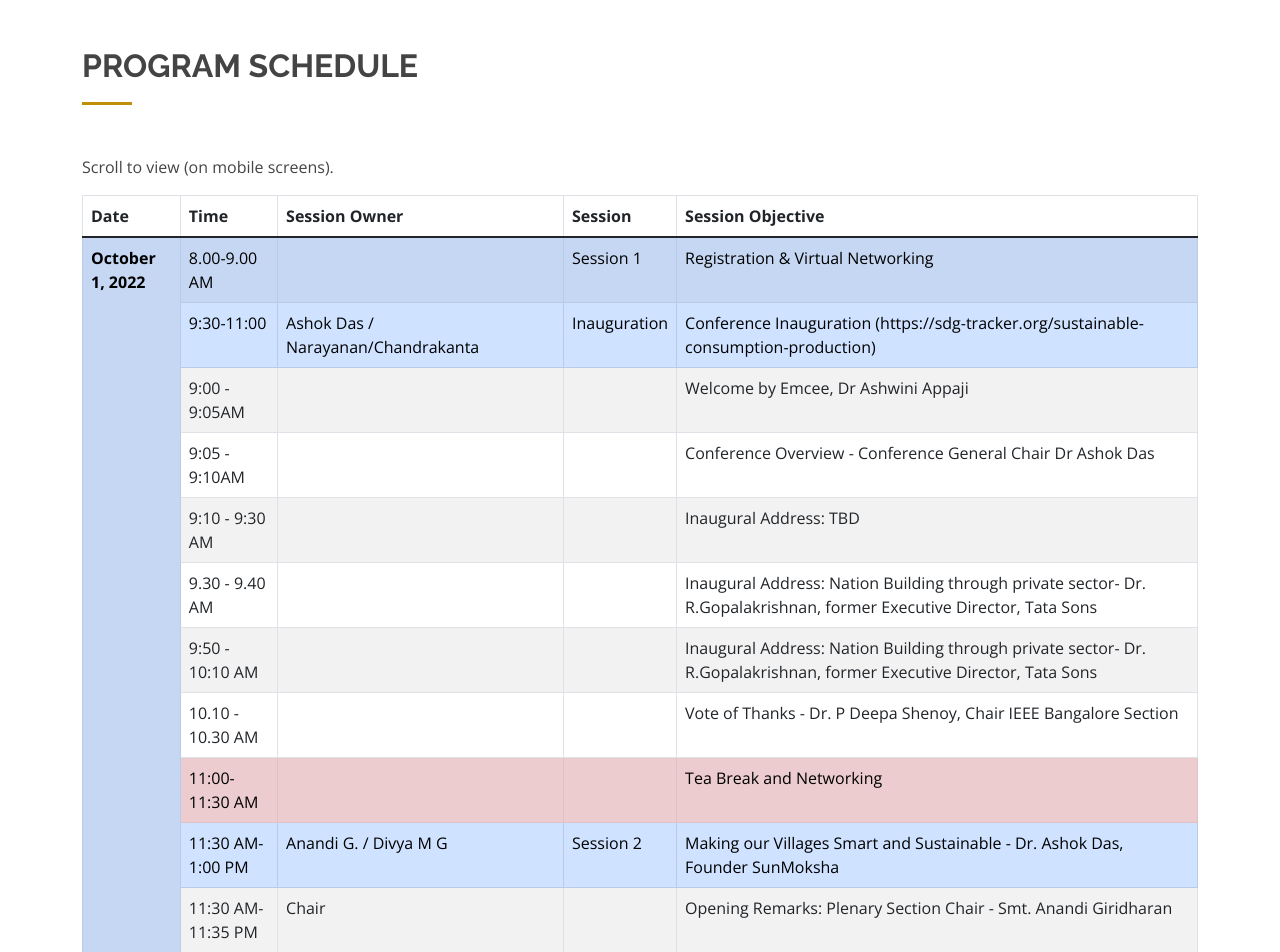
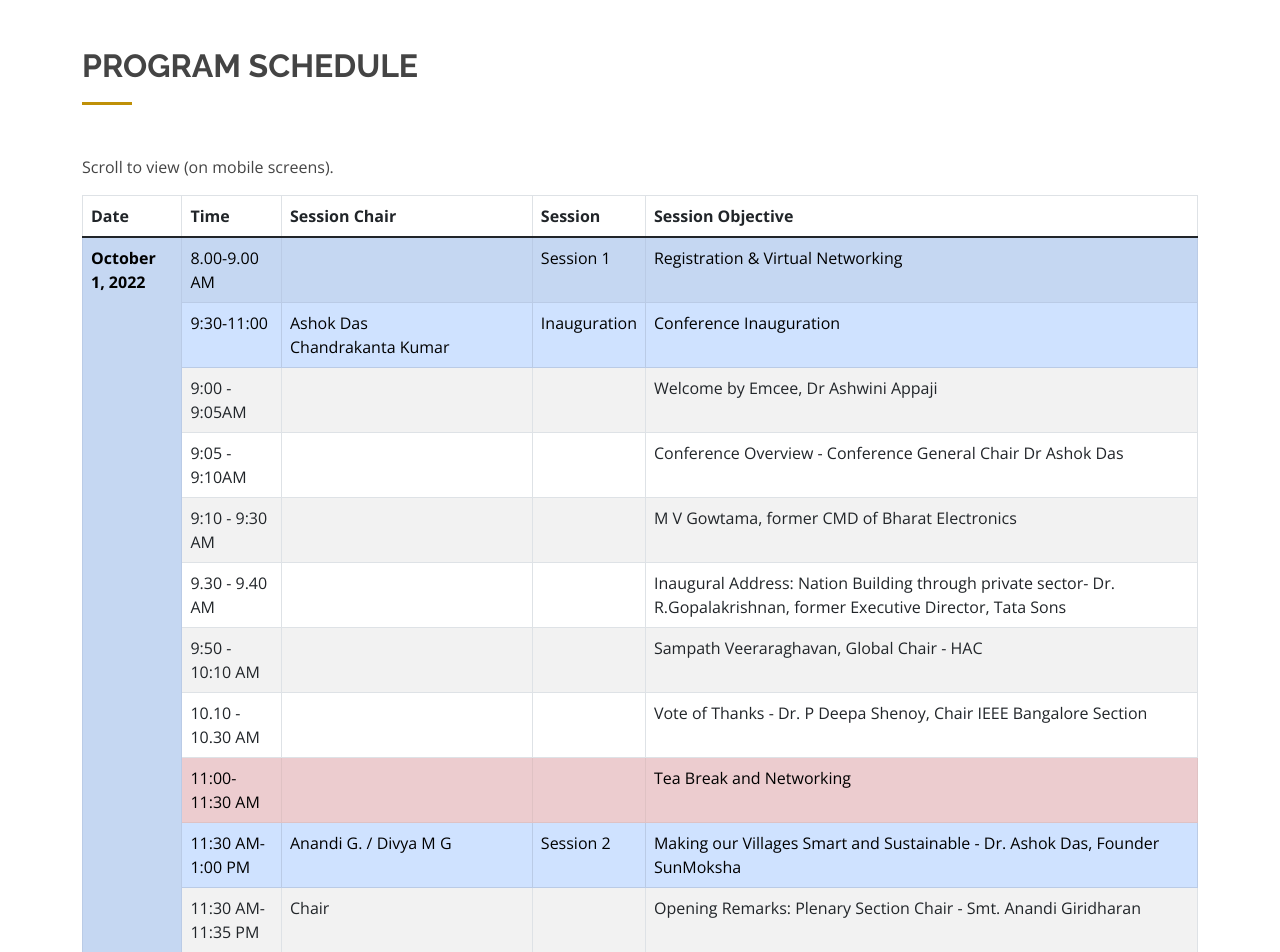
Before and after one commit to KetanKeshav/BHTC-2022, a PHP site: page /schedule.php in a window 1280 px wide. Shown: the part 61-1013 px from the top of the page. Run offline with PHP 8.4, Linux system fonts and the light colour scheme.

Commit message:
Day1 - Session 1

```diff
--- a/schedule.php
+++ b/schedule.php
@@ -35,7 +35,7 @@
                             <tr>
                                 <th scope="col">Date</th>
                                 <th scope="col">Time</th>
-                                <th scope="col">Session Owner</th>
+                                <th scope="col">Session Chair</th>
                                 <th scope="col">Session</th>
                                 <th scope="col">Session Objective</th>
                             </tr>
@@ -50,9 +50,9 @@
                             </tr>
                             <tr class="table-primary">
                                 <td>9:30-11:00</td>
-                                <td>Ashok Das / Narayanan/Chandrakanta</td>
+                                <td>Ashok Das <br> Chandrakanta Kumar</td>
                                 <td>Inauguration</td>
-                                <td>Conference Inauguration  (https://sdg-tracker.org/sustainable-consumption-production)</td>
+                                <td>Conference Inauguration</td>
                             </tr>
                             <tr>
                                 <td>9:00 - 9:05AM</td>
@@ -70,7 +70,7 @@
                                 <td>9:10 - 9:30 AM</td>
                                 <td></td>
                                 <td></td>
-                                <td>Inaugural Address: TBD</td>
+                                <td>M V Gowtama, former CMD of Bharat Electronics</td>
                             </tr>
                             <tr>
                                 <td>9.30 - 9.40 AM</td>
@@ -82,7 +82,7 @@
                                 <td>9:50 - 10:10 AM</td>
                                 <td></td>
                                 <td></td>
-                                <td>Inaugural Address: Nation Building through private sector- Dr. R.Gopalakrishnan, former Executive Director, Tata Sons</td>
+                                <td>Sampath Veeraraghavan, Global Chair - HAC </td>
                             </tr>
                             <tr>
                                 <td>10.10 - 10.30 AM</td>
```
